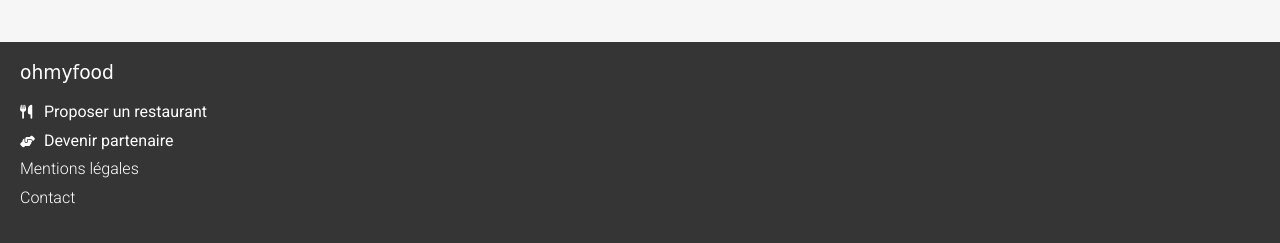
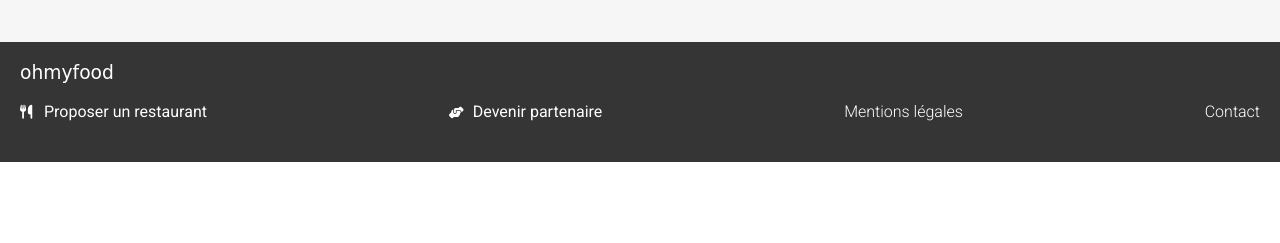
Before and after one commit to BenjaminMellec/BenjaminMellec_3_04102021, a website: page index.html in a window 1280 px wide. Shown: the part 979-1222 px from the top of the page. After the commit the page ends 1141 px from the top, so only its background shows below. Drawn offline with Linux system fonts and the light colour scheme; a web font is replaced by a local one.

Commit message:
Update footer for desktop

```diff
--- a/assets/styles/layout/_footer.scss
+++ b/assets/styles/layout/_footer.scss
@@ -25,6 +25,17 @@
       a {
         color: $color__footer-item;
         font-weight: 300;
+        transition: 0.2s;
+        &:focus,
+        &:active {
+          opacity: 0.6;
+        }
+
+        @include mq($laptop) {
+          &:hover {
+            opacity: 0.6;
+          }
+        }
       }
       i {
         width: 20px;
@@ -46,5 +57,9 @@
         }
       }
     }
+    @include mq($laptop) {
+      display: flex;
+      justify-content: space-between;
+    }
   }
 }
```
Also changed, not shown: assets/style.css, 1 other file.
